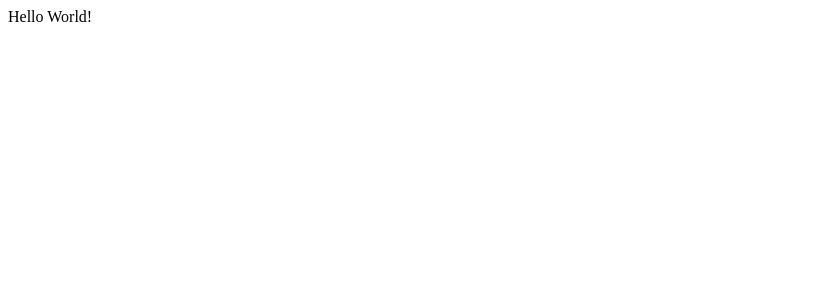
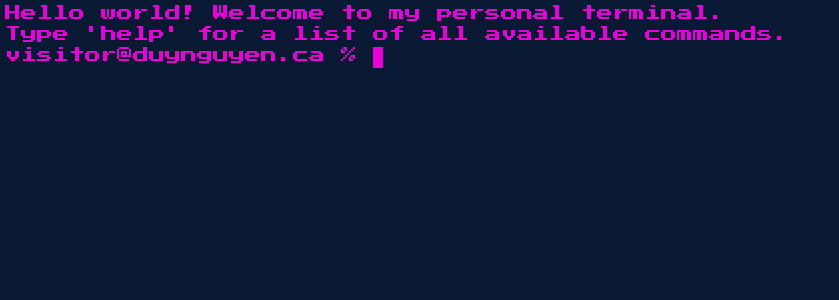
Before and after one commit to duy-the-developer/duynguyen.ca-v2, a React (Create React App) app: page / in a window 1280 px wide. Shown: the top 300 px of the page, without its empty margins (0-839 px from the left). Built offline with nearby package versions, Linux system fonts and the light colour scheme.

Commit message:
basic app structure and styling

```diff
--- a/public/index.html
+++ b/public/index.html
@@ -3,18 +3,18 @@
   <head>
     <meta charset="utf-8" />
     <link rel="icon" href="%PUBLIC_URL%/favicon.ico" />
+    <link rel="preconnect" href="https://fonts.googleapis.com" />
+    <link rel="preconnect" href="https://fonts.gstatic.com" crossorigin />
+    <link
+      href="https://fonts.googleapis.com/css2?family=Press+Start+2P&family=VT323&display=swap"
+      rel="stylesheet"
+    />
     <meta name="viewport" content="width=device-width, initial-scale=1" />
     <meta name="theme-color" content="#000000" />
     <meta
       name="description"
       content="Web site created using create-react-app"
     />
-    <link rel="apple-touch-icon" href="%PUBLIC_URL%/logo192.png" />
-    <!--
-      manifest.json provides metadata used when your web app is installed on a
-      user's mobile device or desktop. See https://developers.google.com/web/fundamentals/web-app-manifest/
-    -->
-    <link rel="manifest" href="%PUBLIC_URL%/manifest.json" />
     <!--
       Notice the use of %PUBLIC_URL% in the tags above.
       It will be replaced with the URL of the `public` folder during the build.
--- a/src/App.js
+++ b/src/App.js
@@ -1,9 +1,124 @@
-function App() {
+import { useState, useRef } from "react";
+import styled from "styled-components";
+
+const App = () => {
+  const [directory, setDirectory] = useState("visitor@duynguyen.ca % ");
+  const [input, setInput] = useState("");
+  const [inputWidth, setInputWidth] = useState(0);
+  const [output, setOutput] = useState([
+    "Hello world! Welcome to my personal terminal.",
+    "Type 'help' for a list of all available commands.",
+  ]);
+  const [inputCounter, setInputCounter] = useState(0);
+  const inputElem = useRef(null);
+
+  const commands = {
+    help: {
+      description: `list all available commands`,
+    },
+    about: {
+      description: `information about me`,
+    },
+    contact: {
+      description: `list all available contact options`,
+    },
+    clear: {
+      description: `clear console messages`,
+      function: function () {
+        console.log("clear");
+        setOutput([]);
+      },
+    },
+    ls: {
+      description: ``
+    }
+  };
+
+  const resetInput = (e) => {
+    e.preventDefault();
+    setInput("");
+    setInputWidth(`0ch`);
+  };
+
+  const handleSubmit = (e) => {
+    const userInput = e.target.value;
+    const isHelp = userInput === "help";
+    let outputMessage = "";
+
+    resetInput(e);
+
+    if (commands.hasOwnProperty(userInput)) {
+      if (isHelp) {
+        outputMessage = Object.keys(commands).map(
+          (command) => `${command}: ${commands[command].description}`
+        );
+      } else {
+        outputMessage = [...commands[userInput].function()];
+      }
+    } else {
+      outputMessage = [
+        `Sorry, '${userInput}' is not a valid command, type 'help' for a list of available commands.`,
+      ];
+    }
+
+    setOutput([...output, directory + userInput, ...outputMessage]);
+  };
+
+  const handleInputChange = (e) => {
+    e.preventDefault();
+    setInput(e.target.value);
+    setInputWidth(`${e.target.value.length}ch`);
+  };
+
   return (
-    <div className="App">
-      Hello World!
-    </div>
+    <StyledApp
+      className="App"
+      onClick={() => {
+        inputElem.current.focus();
+      }}
+    >
+      {output.map((message) => (
+        <StyledTerminal key={output.indexOf(message)}>{message}</StyledTerminal>
+      ))}
+      <label for="input">{directory}</label>
+      <StyledTerminalInput
+        autoFocus
+        ref={inputElem}
+        type="text"
+        value={input}
+        onChange={handleInputChange}
+        onKeyPress={(e) => {
+          if (e.key === "Enter") {
+            handleSubmit(e);
+          }
+        }}
+        style={{ width: inputWidth }}
+      />
+    </StyledApp>
   );
-}
+};
 
 export default App;
+
+const StyledApp = styled.div``;
+
+const StyledTerminal = styled.div``;
+const StyledTerminalInput = styled.input`
+  @keyframes blinkingCursor {
+    50% {
+      border-right-color: var(--color-pink-light);
+    }
+    100% {
+      border-right-color: transparent;
+    }
+  }
+
+  font-family: "Press Start 2P", cursive;
+  border: 0px transparent;
+  display: inline-block;
+  animation: blinkingCursor 1s infinite normal;
+  color: inherit;
+  outline: none;
+  border-right: 10px solid;
+  caret-color: transparent;
+`;
--- a/src/GlobalStyle.js
+++ b/src/GlobalStyle.js
@@ -3,6 +3,26 @@ import { createGlobalStyle } from "styled-components";
 export const GlobalStyle = createGlobalStyle`
 :root {
     font-family: 'Press Start 2P', cursive;
+    background-color: var(--color-blue-darker);
+	font-size: 100%;
+	margin: 5px;
+	color: var(--color-pink-light);
+
+	/* Old School Apple Terminal Palette */
+    --color-green: rgb(51, 255, 51);
+	--color-black: rgb(0,0,0);
+
+	/* Old School VT320 Terminal Palette */
+	--color-amber-dark: rgb(255,176,0);
+	--color-amber-light: rgb(255,204,0);
+	--color-gray-dark: rgb(35,35,35);
+
+	/* Cyberpunk Color Palette */
+	--color-pink-dark: rgb(113,28,145);
+	--color-pink-light: rgb(234,0,217);
+	--color-blue-light: rgb(10,189,198);
+	--color-blue-dark: rgb(19,62,124);
+	--color-blue-darker: rgb(9,24,51);
 }
 
 /* http://meyerweb.com/eric/tools/css/reset/
@@ -22,13 +42,16 @@ table, caption, tbody, tfoot, thead, tr, th, td,
 article, aside, canvas, details, embed,
 figure, figcaption, footer, header, hgroup,
 menu, nav, output, ruby, section, summary,
-time, mark, audio, video {
+time, mark, audio, video, input {
 	margin: 0;
 	padding: 0;
 	border: 0;
 	font-size: 100%;
 	font: inherit;
 	vertical-align: baseline;
+	background-color: inherit;
+    color: inherit;
+	padding: 0 0 5px 0;
 }
 /* HTML5 display-role reset for older browsers */
 article, aside, details, figcaption, figure,
@@ -38,6 +61,8 @@ footer, header, hgroup, menu, nav, section {
 body {
 	line-height: 1;
 }
+
+
 ol, ul {
 	list-style: none;
 }
--- a/src/index.js
+++ b/src/index.js
@@ -1,11 +1,13 @@
-import React from 'react';
-import ReactDOM from 'react-dom/client';
-import App from './App';
-import reportWebVitals from './reportWebVitals';
+import React from "react";
+import ReactDOM from "react-dom/client";
+import App from "./App";
+import reportWebVitals from "./reportWebVitals";
+import { GlobalStyle } from "./GlobalStyle";
 
-const root = ReactDOM.createRoot(document.getElementById('root'));
+const root = ReactDOM.createRoot(document.getElementById("root"));
 root.render(
   <React.StrictMode>
+    <GlobalStyle />
     <App />
   </React.StrictMode>
 );
```
